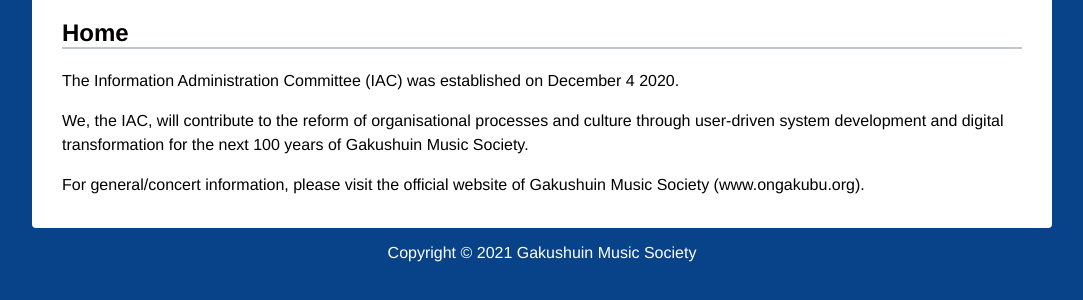
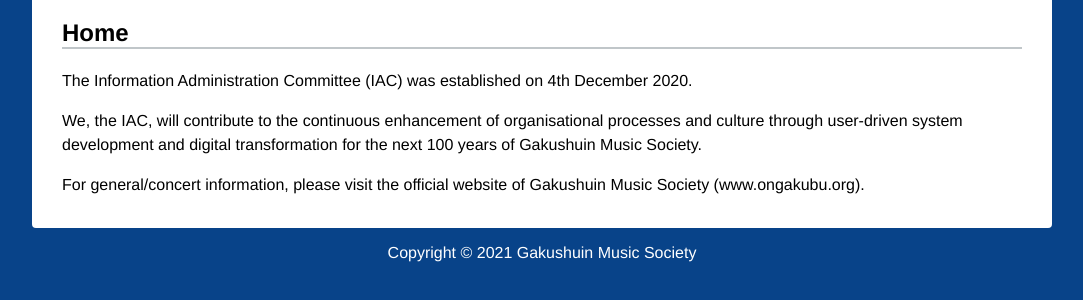
Before and after one commit to ongakubu/iac.ongakubu.org, a plain HTML site: page index.html in a window 1280 px wide. Shown: the part 156-456 px from the top of the page, without its empty margins (98-1181 px from the left). Drawn offline with Linux system fonts and the light colour scheme.

Commit message:
Update index.html

```diff
--- a/index.html
+++ b/index.html
@@ -1,7 +1,7 @@
 <!doctype html>
 <html>
-  <head>
-    <title>Home | iac.ongakubu.org</title>
+	<head>
+		<title>Home | iac.ongakubu.org</title>
 		<meta name="description" content="The official website of Information Administration Committee, Gakushuin Music Society.">
 		<link rel="icon" href="/image/favicon.ico">
 		<meta charset="utf-8" />
@@ -12,9 +12,9 @@
 		<div class="paper">
 			<h1><a href="/">iac.ongakubu.org</a></h1>
 			<h2 class="linetitle">Home</h2>
-			<p class="bodytext">The Information Administration Committee (IAC) was established on December 4 2020.</p>
-      <p class="bodytext">We, the IAC, will contribute to the reform of organisational processes and culture through user-driven system development and digital transformation for the next 100 years of <a href="https://www.ongakubu.org/" target="_blank" rel="noopener">Gakushuin Music Society</a>.</p>
-      <p class="bodytext">For general/concert information, please visit <a href="https://www.ongakubu.org/" target="_blank" rel="noopener">the official website of Gakushuin Music Society (www.ongakubu.org).</a></p>
+			<p class="bodytext">The Information Administration Committee (IAC) was established on 4th December 2020.</p>
+			<p class="bodytext">We, the IAC, will contribute to the continuous enhancement of organisational processes and culture through user-driven system development and digital transformation for the next 100 years of <a href="https://www.ongakubu.org/" target="_blank" rel="noopener">Gakushuin Music Society</a>.</p>
+			<p class="bodytext">For general/concert information, please visit <a href="https://www.ongakubu.org/" target="_blank" rel="noopener">the official website of Gakushuin Music Society (www.ongakubu.org).</a></p>
 		</div>
 		<p class="copyright">Copyright&nbsp;&copy;&nbsp;<script type="text/javascript">myDate = new Date() ;myYear = myDate.getFullYear ();document.write(myYear);</script>&nbsp;Gakushuin Music Society</p>
 	</body>
```
